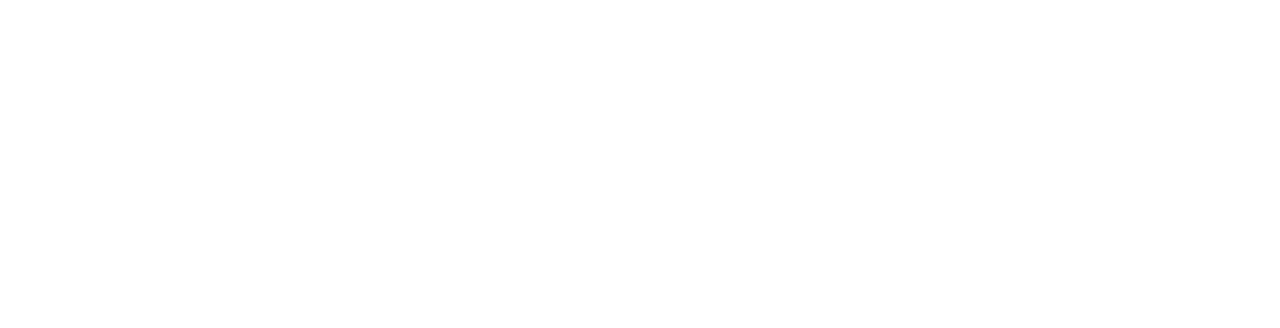
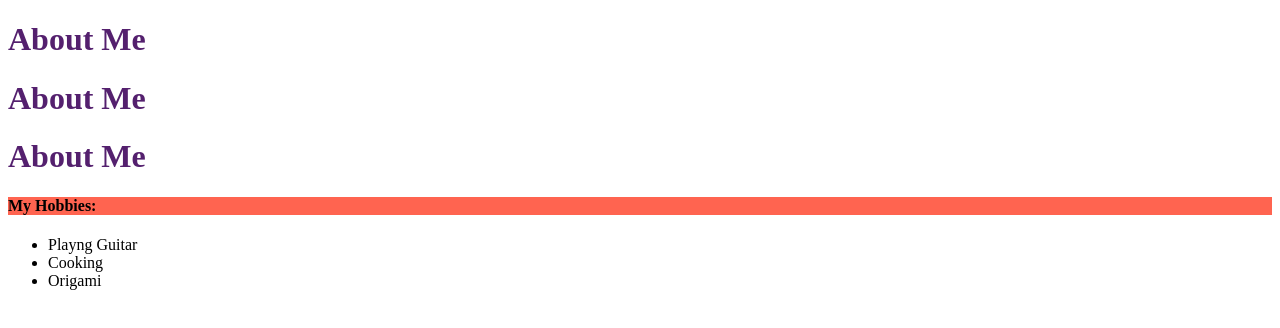
Before and after one commit to CarlosBrunoMueller/WebDevelopment, a plain HTML site: page css-lesson/aboutMe.html in a window 1280 px wide. Drawn offline with Linux system fonts and the light colour scheme.

Commit message:
CSS lesson

```diff
--- a/css-lesson/aboutMe.html
+++ b/css-lesson/aboutMe.html
@@ -1,14 +1,29 @@
 <!DOCTYPE html>
 <html lang="en">
+
 <head>
     <meta charset="UTF-8">
     <meta name="viewport" content="width=device-width, initial-scale=1.0">
     <meta http-equiv="X-UA-Compatible" content="ie=edge">
     <title>About Me</title>
+
+    <link rel="stylesheet" type="text/css" href="app.css">
+
 </head>
+
 <body>
 
-    <h1></h1>
+    <h1>About Me</h1>
+    <h1>About Me</h1>
+    <h1>About Me</h1>
+
+    <h4>My Hobbies:</h4>
+    <ul>
+        <li>Playng Guitar</li>
+        <li>Cooking</li>
+        <li>Origami</li>
+    </ul>
 
 </body>
+
 </html>
--- /dev/null
+++ b/css-lesson/app.css
@@ -0,0 +1,11 @@
+h1 {
+    color: #54206E;
+}
+
+h4 {
+    background: rgb(255,100,80);
+}
+
+/* body {
+    background:
+} */
```
